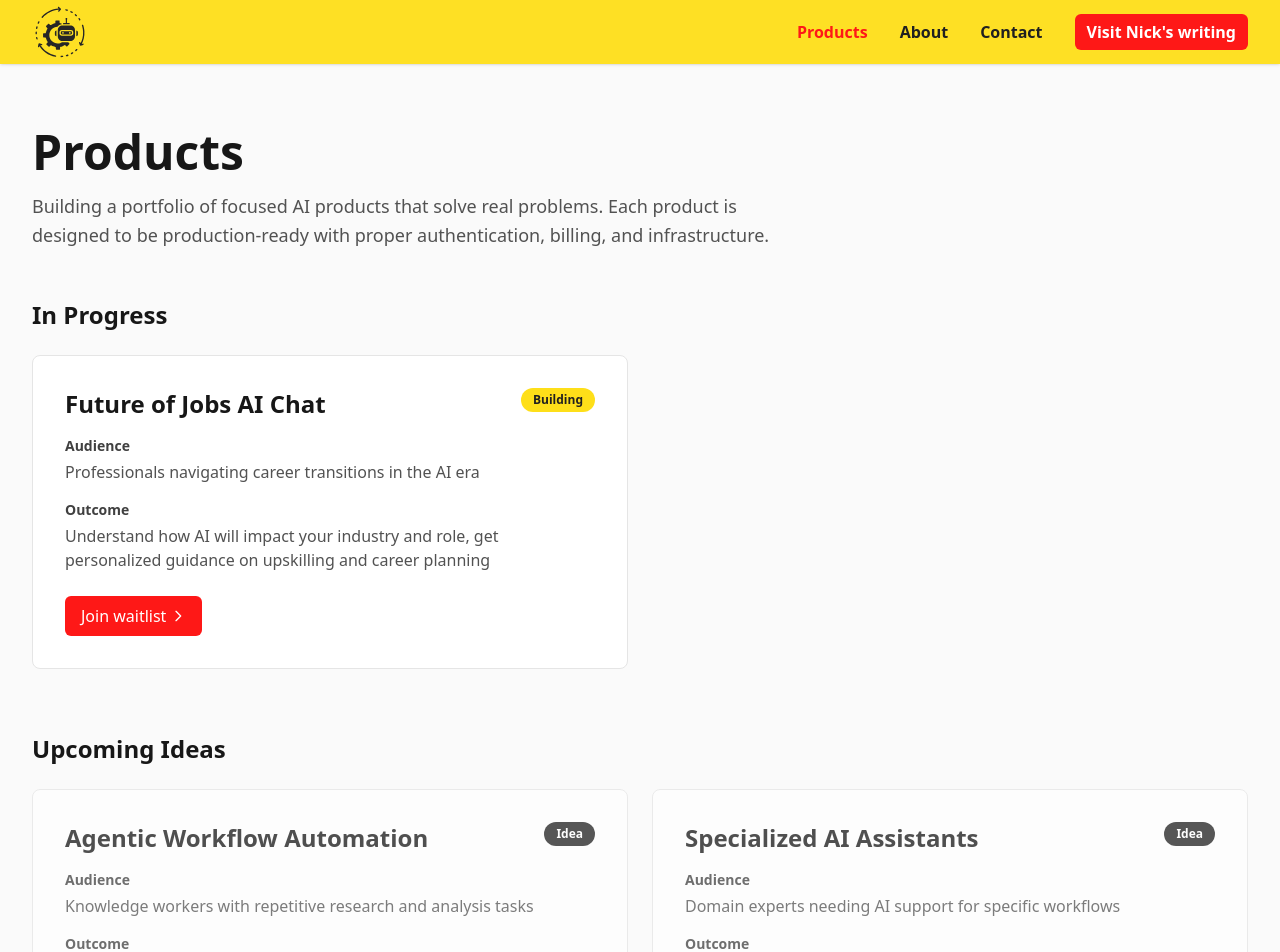
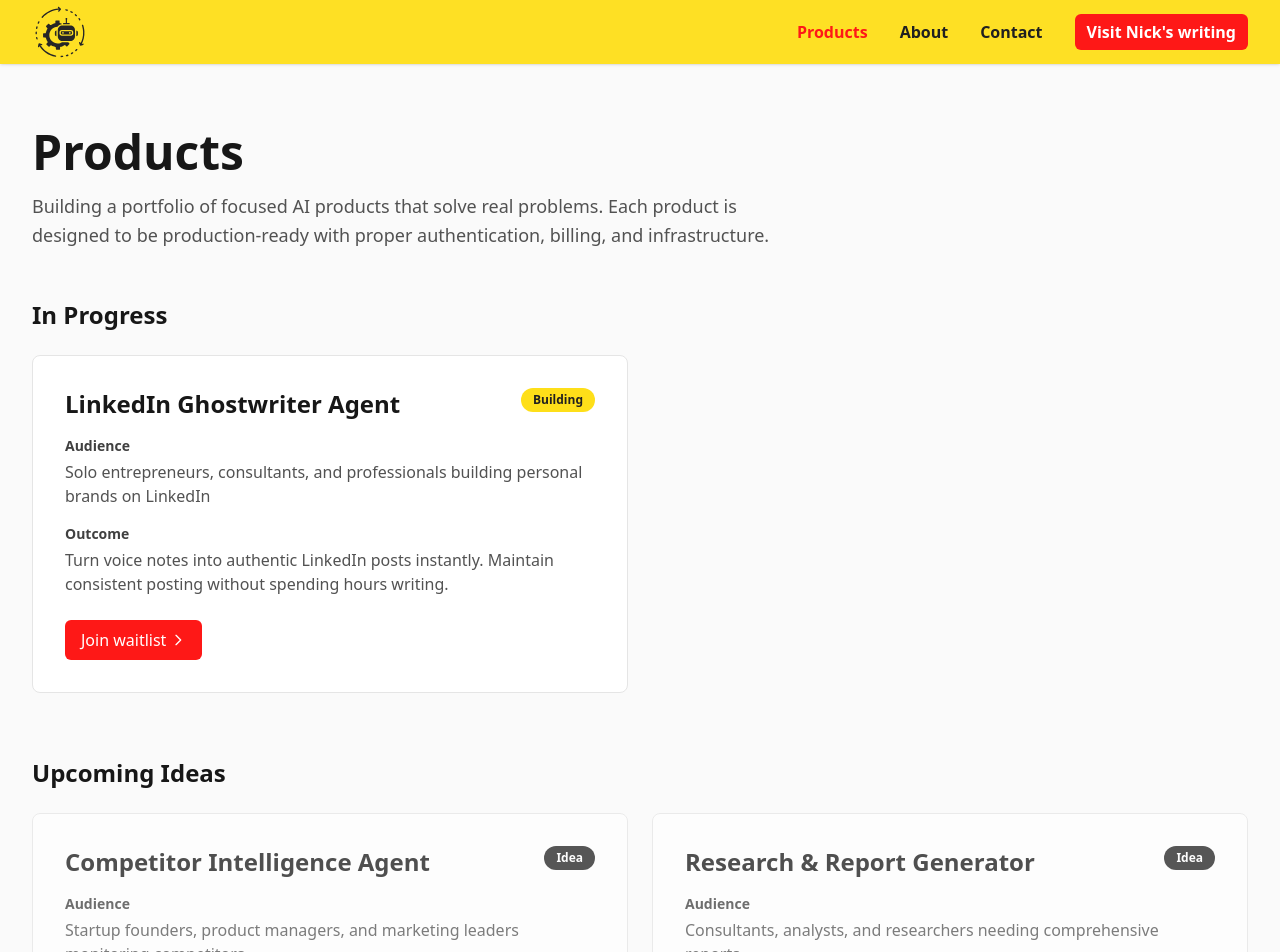
Before and after one commit to thiruailabs/website, a SvelteKit app: page /products in a window 1280 px wide. Shown: the top 952 px of the page. Built offline with nearby package versions, Linux system fonts and the light colour scheme.

Commit message:
Update
- Added wait list functionality and setup guide
- Updated products to reflect actual products being build and planned for.
- Refined "about" details.

```diff
--- /dev/null
+++ b/src/lib/components/WaitlistModal.svelte
@@ -0,0 +1,79 @@
+<script>
+	export let isOpen = false;
+	export let productName = "LinkedIn Ghostwriter Agent";
+
+	function closeModal() {
+		isOpen = false;
+	}
+
+	function handleBackdropClick(event) {
+		if (event.target === event.currentTarget) {
+			closeModal();
+		}
+	}
+</script>
+
+{#if isOpen}
+	<div
+		class="fixed inset-0 bg-black bg-opacity-50 z-50 flex items-center justify-center p-4"
+		on:click={handleBackdropClick}
+		on:keydown={(e) => e.key === 'Escape' && closeModal()}
+		role="button"
+		tabindex="0"
+	>
+		<div class="bg-white rounded-lg max-w-2xl w-full max-h-[90vh] overflow-y-auto">
+			<div class="p-6 border-b border-neutral-200 flex items-center justify-between">
+				<div>
+					<h2 class="text-2xl font-bold text-neutral-900">Join the Waitlist</h2>
+					<p class="text-sm text-neutral-600 mt-1">{productName}</p>
+				</div>
+				<button
+					on:click={closeModal}
+					class="text-neutral-400 hover:text-neutral-600 transition-colors"
+					aria-label="Close modal"
+				>
+					<svg class="w-6 h-6" fill="none" stroke="currentColor" viewBox="0 0 24 24">
+						<path stroke-linecap="round" stroke-linejoin="round" stroke-width="2" d="M6 18L18 6M6 6l12 12" />
+					</svg>
+				</button>
+			</div>
+
+			<div class="p-6">
+				<div class="mb-6">
+					<p class="text-neutral-700 mb-4">
+						Be the first to know when we launch. We'll send you early access and exclusive updates.
+					</p>
+					<div class="bg-[#fedf19] bg-opacity-10 border border-[#fedf19] rounded-lg p-4">
+						<p class="text-sm text-neutral-700">
+							<strong>Early bird benefit:</strong> Waitlist members get 20% off the first 3 months.
+						</p>
+					</div>
+				</div>
+
+				<!-- Tally Form Embed -->
+				<iframe
+					data-tally-src="https://tally.so/embed/YOUR_FORM_ID?alignLeft=1&hideTitle=1&transparentBackground=1&dynamicHeight=1"
+					loading="lazy"
+					width="100%"
+					height="400"
+					frameborder="0"
+					marginheight="0"
+					marginwidth="0"
+					title="Waitlist Form"
+					class="rounded-lg"
+				></iframe>
+
+				<p class="text-xs text-neutral-500 mt-4 text-center">
+					We respect your privacy. Unsubscribe at any time.
+				</p>
+			</div>
+		</div>
+	</div>
+{/if}
+
+<style>
+	/* Prevent body scroll when modal is open */
+	:global(body:has(.fixed)) {
+		overflow: hidden;
+	}
+</style>
--- a/src/routes/+page.svelte
+++ b/src/routes/+page.svelte
@@ -69,11 +69,11 @@
 		<div class="grid md:grid-cols-2 gap-6">
 			<div class="bg-white border border-neutral-200 rounded-lg p-6 hover:shadow-lg transition-shadow">
 				<div class="flex items-start justify-between mb-4">
-					<h3 class="text-xl font-semibold text-neutral-900">Future of Jobs AI Chat</h3>
+					<h3 class="text-xl font-semibold text-neutral-900">LinkedIn Ghostwriter Agent</h3>
 					<span class="px-3 py-1 bg-[#fedf19] text-[#202020] text-xs font-semibold rounded-full">Building</span>
 				</div>
 				<p class="text-neutral-600 mb-4">
-					Interactive AI assistant helping professionals understand and navigate the evolving job market in the age of AI.
+					AI that turns voice notes into LinkedIn posts that sound authentically like you. Captures ideas on-the-go and learns your unique style over time.
 				</p>
 				<a href="/products" class="inline-flex items-center gap-1 text-[#202020] font-medium hover:text-[#fe1817] hover:gap-2 transition-all">
 					Learn more
--- a/src/routes/about/+page.svelte
+++ b/src/routes/about/+page.svelte
@@ -25,7 +25,7 @@
 				<h2 class="text-2xl font-bold text-neutral-900 mb-4">Founder</h2>
 				<div class="bg-neutral-50 border border-neutral-200 rounded-lg p-6">
 					<p class="text-neutral-700 mb-4">
-						<strong class="text-neutral-900">Nick Thiru</strong> is an AI systems architect, engineer, and practitioner building production AI systems that solve real-world problems. He writes about AI, systems thinking, and building in public.
+						<strong class="text-neutral-900">Nick Thiru</strong> is an AI systems architect and developer building production AI systems that solve real-world problems. He writes about AI, systems thinking, and building in public.
 					</p>
 					<a
 						href="https://nickthiru.dev/about"
--- a/src/routes/products/+page.svelte
+++ b/src/routes/products/+page.svelte
@@ -1,6 +1,18 @@
+<script>
+	import WaitlistModal from '$lib/components/WaitlistModal.svelte';
+
+	let isWaitlistOpen = false;
+
+	function openWaitlist() {
+		isWaitlistOpen = true;
+	}
+</script>
+
 <svelte:head>
 	<title>Products - Thiru AI Labs</title>
 </svelte:head>
+
+<WaitlistModal bind:isOpen={isWaitlistOpen} productName="LinkedIn Ghostwriter Agent" />
 
 <div class="max-w-7xl mx-auto px-4 sm:px-6 lg:px-8 py-16">
 	<div class="max-w-3xl mb-12">
@@ -16,34 +28,34 @@
 		<div class="grid md:grid-cols-2 gap-6">
 			<div class="bg-white border border-neutral-200 rounded-lg p-8 hover:shadow-lg transition-shadow">
 				<div class="flex items-start justify-between mb-4">
-					<h3 class="text-2xl font-semibold text-neutral-900">Future of Jobs AI Chat</h3>
+					<h3 class="text-2xl font-semibold text-neutral-900">LinkedIn Ghostwriter Agent</h3>
 					<span class="px-3 py-1 bg-[#fedf19] text-[#202020] text-xs font-semibold rounded-full whitespace-nowrap">Building</span>
 				</div>
 
 				<div class="space-y-4 mb-6">
 					<div>
 						<h4 class="text-sm font-semibold text-neutral-700 mb-1">Audience</h4>
-						<p class="text-neutral-600">Professionals navigating career transitions in the AI era</p>
+						<p class="text-neutral-600">Solo entrepreneurs, consultants, and professionals building personal brands on LinkedIn</p>
 					</div>
 
 					<div>
 						<h4 class="text-sm font-semibold text-neutral-700 mb-1">Outcome</h4>
 						<p class="text-neutral-600">
-							Understand how AI will impact your industry and role, get personalized guidance on upskilling and career planning
+							Turn voice notes into authentic LinkedIn posts instantly. Maintain consistent posting without spending hours writing.
 						</p>
 					</div>
 				</div>
 
 				<div class="flex gap-3">
-					<a
-						href="#"
+					<button
+						on:click={openWaitlist}
 						class="inline-flex items-center gap-1 px-4 py-2 bg-[#fe1817] text-white font-medium rounded-md hover:bg-[#202020] transition-colors"
 					>
 						Join waitlist
 						<svg class="w-4 h-4" fill="none" stroke="currentColor" viewBox="0 0 24 24">
 							<path stroke-linecap="round" stroke-linejoin="round" stroke-width="2" d="M9 5l7 7-7 7" />
 						</svg>
-					</a>
+					</button>
 				</div>
 			</div>
 		</div>
@@ -55,20 +67,20 @@
 		<div class="grid md:grid-cols-2 gap-6">
 			<div class="bg-white border border-neutral-200 rounded-lg p-8 opacity-75">
 				<div class="flex items-start justify-between mb-4">
-					<h3 class="text-2xl font-semibold text-neutral-900">Agentic Workflow Automation</h3>
+					<h3 class="text-2xl font-semibold text-neutral-900">Competitor Intelligence Agent</h3>
 					<span class="px-3 py-1 bg-[#202020] text-white text-xs font-semibold rounded-full whitespace-nowrap">Idea</span>
 				</div>
 
 				<div class="space-y-4 mb-6">
 					<div>
 						<h4 class="text-sm font-semibold text-neutral-700 mb-1">Audience</h4>
-						<p class="text-neutral-600">Knowledge workers with repetitive research and analysis tasks</p>
+						<p class="text-neutral-600">Startup founders, product managers, and marketing leaders monitoring competitors</p>
 					</div>
 
 					<div>
 						<h4 class="text-sm font-semibold text-neutral-700 mb-1">Outcome</h4>
 						<p class="text-neutral-600">
-							Automate complex multi-step workflows with AI agents that can reason, research, and synthesize information
+							Continuous 24/7 monitoring of competitors across multiple channels with AI-powered analysis and proactive alerts
 						</p>
 					</div>
 				</div>
@@ -78,20 +90,20 @@
 
 			<div class="bg-white border border-neutral-200 rounded-lg p-8 opacity-75">
 				<div class="flex items-start justify-between mb-4">
-					<h3 class="text-2xl font-semibold text-neutral-900">Specialized AI Assistants</h3>
+					<h3 class="text-2xl font-semibold text-neutral-900">Research & Report Generator</h3>
 					<span class="px-3 py-1 bg-[#202020] text-white text-xs font-semibold rounded-full whitespace-nowrap">Idea</span>
 				</div>
 
 				<div class="space-y-4 mb-6">
 					<div>
 						<h4 class="text-sm font-semibold text-neutral-700 mb-1">Audience</h4>
-						<p class="text-neutral-600">Domain experts needing AI support for specific workflows</p>
+						<p class="text-neutral-600">Consultants, analysts, and researchers needing comprehensive reports</p>
 					</div>
 
 					<div>
 						<h4 class="text-sm font-semibold text-neutral-700 mb-1">Outcome</h4>
 						<p class="text-neutral-600">
-							Purpose-built AI assistants trained on domain-specific knowledge and optimized for particular use cases
+							Multi-agent system that researches topics deeply and generates publication-quality reports with proper citations
 						</p>
 					</div>
 				</div>
```
Also changed, not shown: 1 other file (tests, documents, lock files or other folders).
